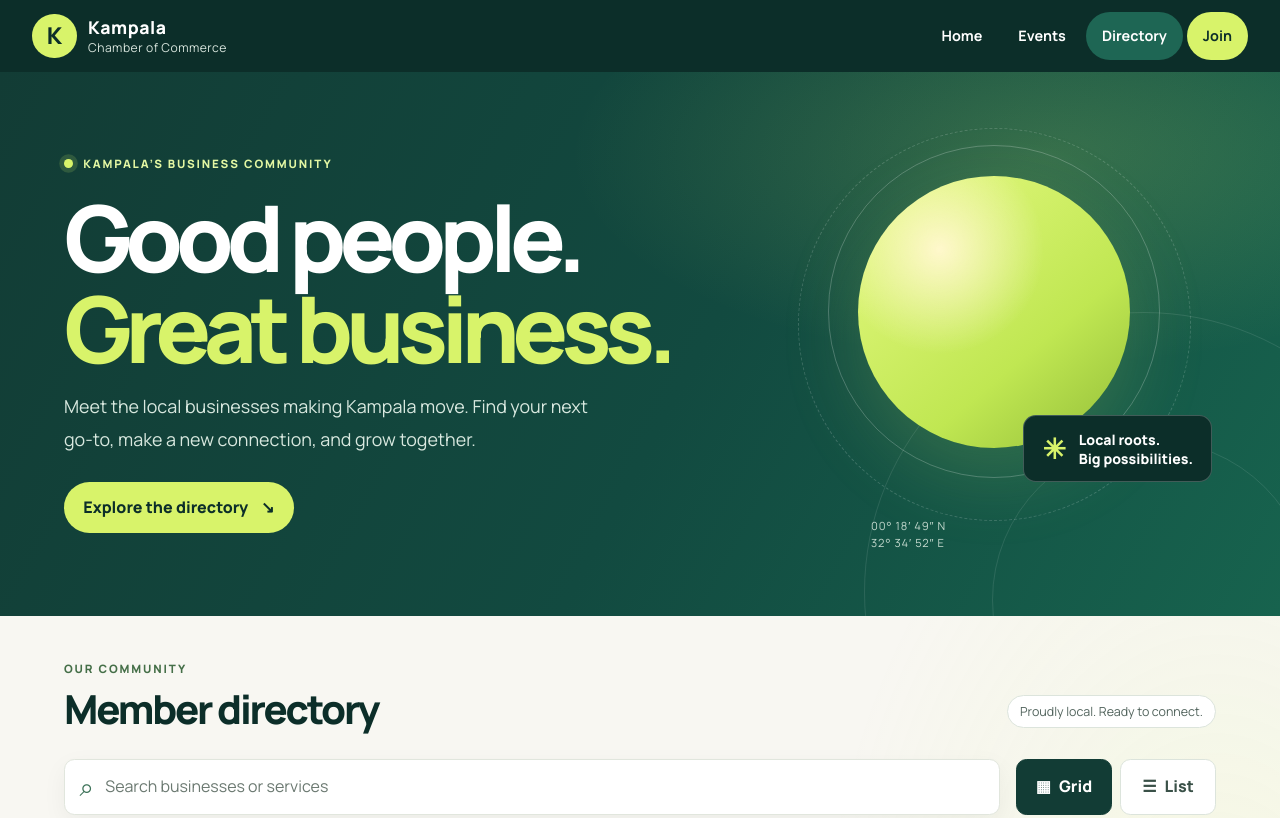
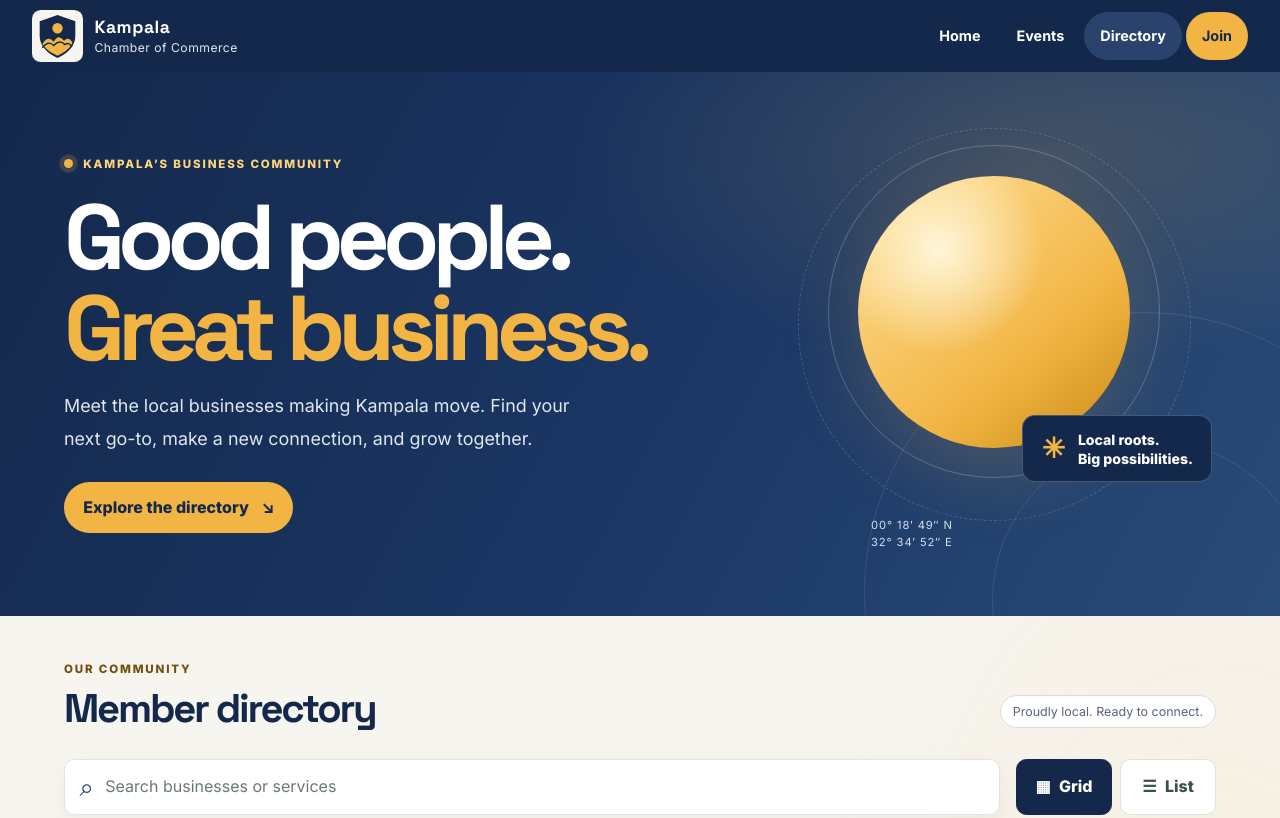
Before and after one commit to odongkara-tech/wdd231, a plain HTML site: page chamber/directory.html in a window 1280 px wide. Shown: the top 818 px of the page. Drawn offline with Linux system fonts and the light colour scheme.

Commit message:
Apply Chamber brand identity
Integrate the supplied Kampala Chamber emblem and navy, gold, cream, and typography reference across shared Chamber branding and pages.

Co-authored-by: Copilot <223556219+Copilot@users.noreply.github.com>

```diff
--- a/chamber/directory.html
+++ b/chamber/directory.html
@@ -8,7 +8,7 @@
       content="Find trusted local businesses and services in the Kampala Chamber of Commerce member directory."
     >
     <meta name="author" content="Ronald Odongkara">
-    <meta name="theme-color" content="#123c35">
+    <meta name="theme-color" content="#14284b">
     <meta property="og:type" content="website">
     <meta property="og:locale" content="en_UG">
     <meta property="og:site_name" content="Kampala Chamber of Commerce">
@@ -32,7 +32,7 @@
     <link rel="stylesheet" href="styles/larger.css">
     <link rel="preconnect" href="https://fonts.googleapis.com">
     <link rel="preconnect" href="https://fonts.gstatic.com" crossorigin>
-    <link href="https://fonts.googleapis.com/css2?family=Manrope:wght@400;500;600;700;800&display=swap" rel="stylesheet">
+    <link href="https://fonts.googleapis.com/css2?family=Inter:wght@400;500;600;700;800&family=Space+Grotesk:wght@500;600;700&display=swap" rel="stylesheet">
     <script src="scripts/chamber-navigation.js" defer></script>
     <script src="scripts/directory.js?v=756955b" defer></script>
     <title>Member Directory | Kampala Chamber of Commerce</title>
@@ -41,7 +41,7 @@
     <a class="skip-link" href="#main-content">Skip to main content</a>
     <header class="site-header" id="top">
       <a class="site-brand" href="index.html" aria-label="Kampala Chamber of Commerce home">
-        <span class="brand-mark" aria-hidden="true">K</span>
+        <img class="brand-mark" src="images/chamber-emblem.svg" alt="">
         <span class="brand-copy">
           <span class="brand-name">Kampala</span>
           <span class="brand-subtitle">Chamber of Commerce</span>
@@ -143,7 +143,7 @@
     <footer class="site-footer">
       <div class="footer-main">
         <a class="site-brand footer-brand" href="index.html" aria-label="Kampala Chamber of Commerce home">
-          <span class="brand-mark" aria-hidden="true">K</span>
+          <img class="brand-mark" src="images/chamber-emblem.svg" alt="">
           <span class="brand-copy">
             <span class="brand-name">Kampala</span>
             <span class="brand-subtitle">Chamber of Commerce</span>
--- a/chamber/styles/small.css
+++ b/chamber/styles/small.css
@@ -1,17 +1,17 @@
 :root {
   color-scheme: light;
-  --color-page: #f8f7f2;
-  --color-text: #1e302c;
-  --color-primary: #123c35;
-  --color-primary-dark: #0c2e29;
-  --color-primary-hover: #1e6654;
+  --color-page: #f7f5f0;
+  --color-text: #26334b;
+  --color-primary: #14284b;
+  --color-primary-dark: #14284b;
+  --color-primary-hover: #29436d;
   --color-surface: #fff;
-  --color-surface-muted: #edf3ed;
-  --color-border: #dce4dc;
-  --color-muted-text: #52645d;
-  --color-focus: #d8f36a;
-  --color-accent: #d8f36a;
-  font-family: "Manrope", sans-serif;
+  --color-surface-muted: #eeece6;
+  --color-border: #dedbd2;
+  --color-muted-text: #596477;
+  --color-focus: #f2b544;
+  --color-accent: #f2b544;
+  font-family: "Inter", sans-serif;
   line-height: 1.6;
   color: var(--color-text);
   background-color: var(--color-page);
@@ -19,7 +19,7 @@
 
 body {
   background:
-    radial-gradient(ellipse at 95% 35%, rgb(216 243 106 / 12%), transparent 25rem),
+    radial-gradient(ellipse at 95% 35%, rgb(242 181 68 / 10%), transparent 25rem),
     var(--color-page);
 }
 
@@ -66,15 +66,15 @@ a {
 }
 
 .brand-mark {
-  display: grid;
-  width: 2.8rem;
+  display: block;
+  width: 3.2rem;
+  height: 3.2rem;
   aspect-ratio: 1;
-  place-items: center;
-  border-radius: 50%;
-  background: var(--color-accent);
-  color: var(--color-primary-dark);
-  font-size: 1.45rem;
-  font-weight: 800;
+  padding: 0.18rem;
+  border-radius: 0.55rem;
+  background: var(--color-page);
+  object-fit: contain;
+  flex: 0 0 auto;
 }
 
 .brand-copy {
@@ -83,6 +83,7 @@ a {
 }
 
 .brand-name {
+  font-family: "Space Grotesk", sans-serif;
   font-size: 1.1rem;
   font-weight: 800;
   letter-spacing: 0.03em;
@@ -90,7 +91,7 @@ a {
 
 .brand-subtitle {
   margin-top: 0.2rem;
-  color: #d7e4dc;
+  color: #e1e7f0;
   font-size: 0.76rem;
   letter-spacing: 0.04em;
 }
@@ -185,7 +186,7 @@ a {
 
 .site-nav .nav-cta:hover,
 .site-nav .nav-cta:focus-visible {
-  background: #e7fb9b;
+  background: #ffd77a;
 }
 
 main {
@@ -203,9 +204,9 @@ main {
   overflow: hidden;
   padding: 3.5rem max(1rem, calc((100% - 72rem) / 2));
   background:
-    radial-gradient(ellipse at 82% 15%, rgb(216 243 106 / 18%), transparent 30rem),
-    linear-gradient(118deg, #123c35 0%, #124a40 54%, #17634e 100%);
-  background-color: #123c35;
+    radial-gradient(ellipse at 82% 15%, rgb(242 181 68 / 17%), transparent 30rem),
+    linear-gradient(118deg, #14284b 0%, #1b3765 54%, #294b78 100%);
+  background-color: #14284b;
   color: #fff;
 }
 
@@ -240,7 +241,7 @@ main {
 
 .eyebrow {
   margin-bottom: 0.45rem;
-  color: #456f48;
+  color: #72500b;
   font-size: 0.72rem;
   font-weight: 800;
   letter-spacing: 0.16em;
@@ -252,7 +253,7 @@ main {
   align-items: center;
   gap: 0.65rem;
   margin-bottom: 1.2rem;
-  color: #e3f7a3;
+  color: #ffd77a;
 }
 
 .eyebrow-dot {
@@ -261,12 +262,13 @@ main {
   flex: 0 0 auto;
   border-radius: 50%;
   background: var(--color-accent);
-  box-shadow: 0 0 0 0.3rem rgb(216 243 106 / 15%);
+  box-shadow: 0 0 0 0.3rem rgb(242 181 68 / 18%);
 }
 
 h1,
 h2,
 h3 {
+  font-family: "Space Grotesk", sans-serif;
   line-height: 1.15;
 }
 
@@ -287,7 +289,7 @@ h3 {
 .page-intro .intro-copy {
   max-width: 33rem;
   margin-bottom: 1.7rem;
-  color: #d8e8df;
+  color: #e1e7f0;
   font-size: clamp(1rem, 2vw, 1.12rem);
   line-height: 1.8;
 }
@@ -307,7 +309,7 @@ h3 {
 
 .text-link:hover {
   transform: translateY(-2px);
-  background: #e7fb9b;
+  background: #ffd77a;
 }
 
 .hero-art {
@@ -326,9 +328,9 @@ h3 {
   aspect-ratio: 1;
   border-radius: 50%;
   background:
-    radial-gradient(circle at 30% 27%, #fff8cc, transparent 38%),
-    linear-gradient(140deg, #e6fa83, #c0e752 64%, #92bd38);
-  box-shadow: 0 1.5rem 5rem rgb(216 243 106 / 17%);
+    radial-gradient(circle at 30% 27%, #fff6d8, transparent 38%),
+    linear-gradient(140deg, #ffe19a, #f2b544 64%, #c98a12);
+  box-shadow: 0 1.5rem 5rem rgb(242 181 68 / 20%);
 }
 
 .hero-ring {
@@ -359,7 +361,7 @@ h3 {
   padding: 0.85rem 1.15rem;
   border: 1px solid rgb(255 255 255 / 22%);
   border-radius: 0.8rem;
-  background: #0c2e29;
+  background: #14284b;
   color: #fff;
   font-size: 0.88rem;
   font-weight: 800;
@@ -376,7 +378,7 @@ h3 {
   position: absolute;
   bottom: 2%;
   left: 22%;
-  color: #c4d9ce;
+  color: #d6deed;
   font-size: 0.7rem;
   letter-spacing: 0.08em;
   line-height: 1.55;
@@ -443,12 +445,12 @@ h3 {
 }
 
 .search-field:focus-within {
-  outline: 3px solid rgb(216 243 106 / 70%);
+  outline: 3px solid rgb(242 181 68 / 70%);
   outline-offset: 2px;
 }
 
 .search-icon {
-  color: #3c7258;
+  color: #294b78;
   font-size: 1.6rem;
   line-height: 1;
 }
@@ -619,7 +621,7 @@ h3 {
 }
 
 .member-details a {
-  color: #24674f;
+  color: #294b78;
   font-weight: 700;
   text-underline-offset: 0.15em;
 }
@@ -643,7 +645,7 @@ h3 {
 .member-grid.is-list .member-card:hover {
   transform: none;
   border-color: var(--color-border);
-  background: rgb(18 60 53 / 3%);
+  background: rgb(20 40 75 / 3%);
   box-shadow: none;
 }
 
@@ -729,10 +731,10 @@ h3 {
   padding: clamp(1.5rem, 6vw, 3.5rem);
   border-radius: 1rem;
   background:
-    radial-gradient(circle at 95% 5%, rgb(216 243 106 / 20%), transparent 16rem),
-    linear-gradient(120deg, #123c35, #1d5b48);
-  background-color: #123c35;
-  box-shadow: 0 1.25rem 3rem rgb(18 60 53 / 16%);
+    radial-gradient(circle at 95% 5%, rgb(242 181 68 / 20%), transparent 16rem),
+    linear-gradient(120deg, #14284b, #294b78);
+  background-color: #14284b;
+  box-shadow: 0 1.25rem 3rem rgb(20 40 75 / 16%);
   color: #fff;
 }
 
@@ -763,7 +765,7 @@ h3 {
 
 .membership-banner p:not(.eyebrow) {
   max-width: 43rem;
-  color: #e2ebe5;
+  color: #e1e7f0;
 }
 
 .button {
@@ -784,7 +786,7 @@ h3 {
 }
 
 .button-light:hover {
-  background: #e7fb9b;
+  background: #ffd77a;
 }
 
 .site-footer {
```
Also changed, not shown: chamber/index.html (+4 -4 lines), chamber/join.html (+4 -4 lines), chamber/styles/home.css (+12 -12 lines), chamber/styles/join.css (+4 -4 lines), chamber/thankyou.html (+4 -4 lines), chamber/images/chamber-emblem.svg (added), chamber/images/favicon.svg.
